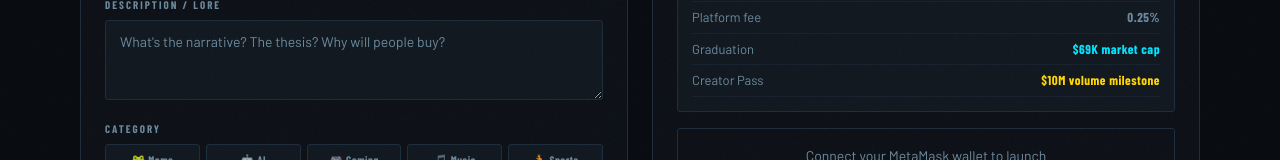
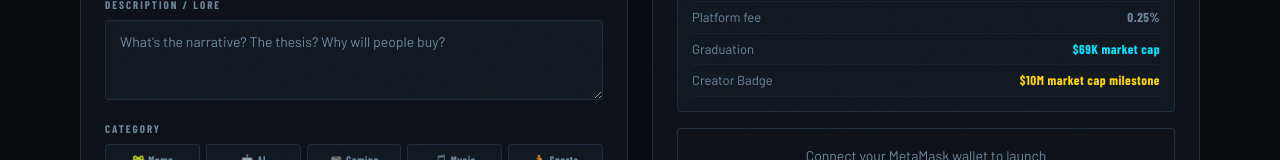
Before and after one commit to Web3StudioTech/KOL, a Next.js app: page /launch in a window 1280 px wide. Shown: the part 601-761 px from the top of the page. Built offline with nearby package versions, Linux system fonts and the light colour scheme.

Commit message:
Add files via upload

```diff
--- a/src/app/launch/page.tsx
+++ b/src/app/launch/page.tsx
@@ -237,7 +237,7 @@ export default function LaunchPage() {
                     ['KOL reward',    '0.05% pool share',    'var(--accent4)'],
                     ['Platform fee',  '0.25%',               'var(--muted)'],
                     ['Graduation',    '$69K market cap',     'var(--accent)'],
-                    ['Creator Pass',  '$10M volume milestone','var(--accent3)'],
+                    ['Creator Badge',  '$10M market cap milestone','var(--accent3)'],
                   ].map(([k, v, c]) => (
                     <div key={k} style={{ display:'flex', justifyContent:'space-between', fontSize:'13px', padding:'5px 0', borderBottom:'1px solid rgba(30,45,61,0.5)' }}>
                       <span style={{ color:'var(--muted)' }}>{k}</span>
```
